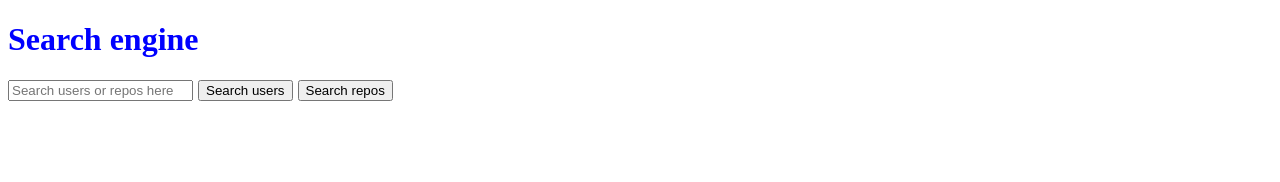
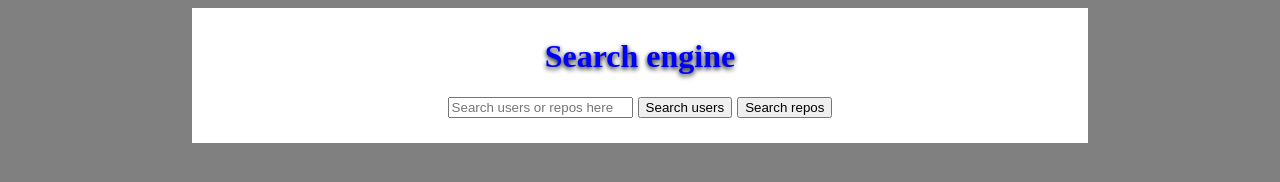
Before and after one commit to kenan0x0/hyf-javascript3, a plain HTML site: page week2/index.html in a window 1280 px wide. Drawn offline with Linux system fonts and the light colour scheme.

Commit message:
Modified

```diff
--- a/week2/homework.js
+++ b/week2/homework.js
@@ -8,20 +8,22 @@ const CONTRIBUTERS_URL = "/contributors";
 
 
 const root = document.getElementById("root");
-const header = createAndAppend("h1", root, "Search engine");
-const input = createAndAppend("input", root);
-const firstButton = createAndAppend("button", root, "Search users");
-const secondButton = createAndAppend("button", root, "Search repos");
+const div2 = createAndAppend("div", root)
+const header = createAndAppend("h1", div2, "Search engine");
+const input = createAndAppend("input", div2);
+const firstButton = createAndAppend("button", div2, "Search users");
+const secondButton = createAndAppend("button", div2, "Search repos");
 const uList = createAndAppend("ul", root);
 
 
 
 
-header.style = "color:blue";
+header.style = "color:blue;text-shadow:0px 2px 5px black";
 input.type = "text";
 input.placeholder = "Search users or repos here";
 firstButton.style = "margin-left:5px";
 secondButton.style = "margin-left:5px";
+div2.id = "div2";
 
 
 firstButton.addEventListener("click", () => { console.log(`You clicked me`) });
@@ -40,6 +42,7 @@ function getUser(value) {
             const img = createAndAppend("img", uList);
             img.setAttribute("src", response.avatar_url);
             img.setAttribute("alt", "Photo of the user");
+            img.setAttribute("style", "width:150px;height:150px");
             createAndAppend("hr", uList);
         }
     });
@@ -56,6 +59,8 @@ function getRepo(value) {
                 if (error) {
                     console.log(error);
                 } else {
+                    const h2Header = createAndAppend("h2", uList, `The names of Contributers are:`);
+                    h2Header.style = "font-style:italic";
                     for (let i = 0; i < response.length; i++) {
                         createAndAppend("li", uList, response[i].login);
                     }
--- a/week2/index.html
+++ b/week2/index.html
@@ -2,6 +2,7 @@
 <html lang="en">
 <head>
     <meta charset="UTF-8">
+    <link rel="stylesheet" href="style.css">
     <title>SPA</title>
 </head>
 <body>
--- /dev/null
+++ b/week2/style.css
@@ -0,0 +1,12 @@
+body{
+    background-color:gray;
+    margin-left:15%;
+    margin-right:15%;
+}
+#root{
+    background-color: white;
+    padding : 1%;
+}
+#div2{
+    text-align: center;
+}
```
